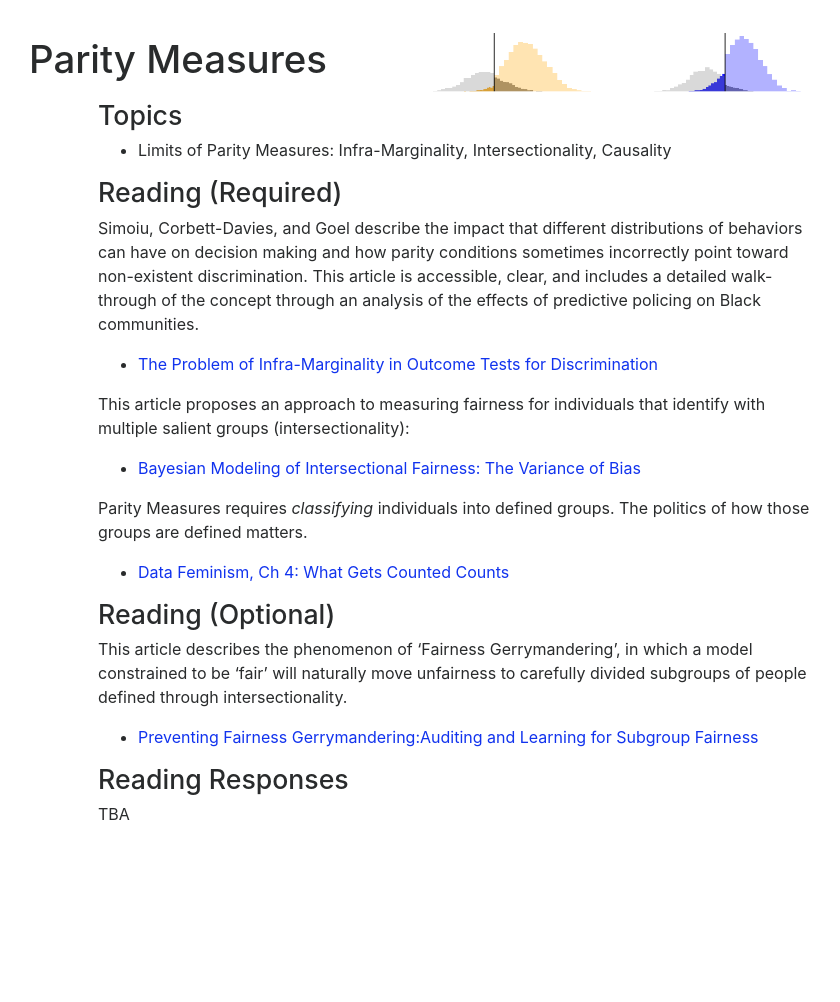
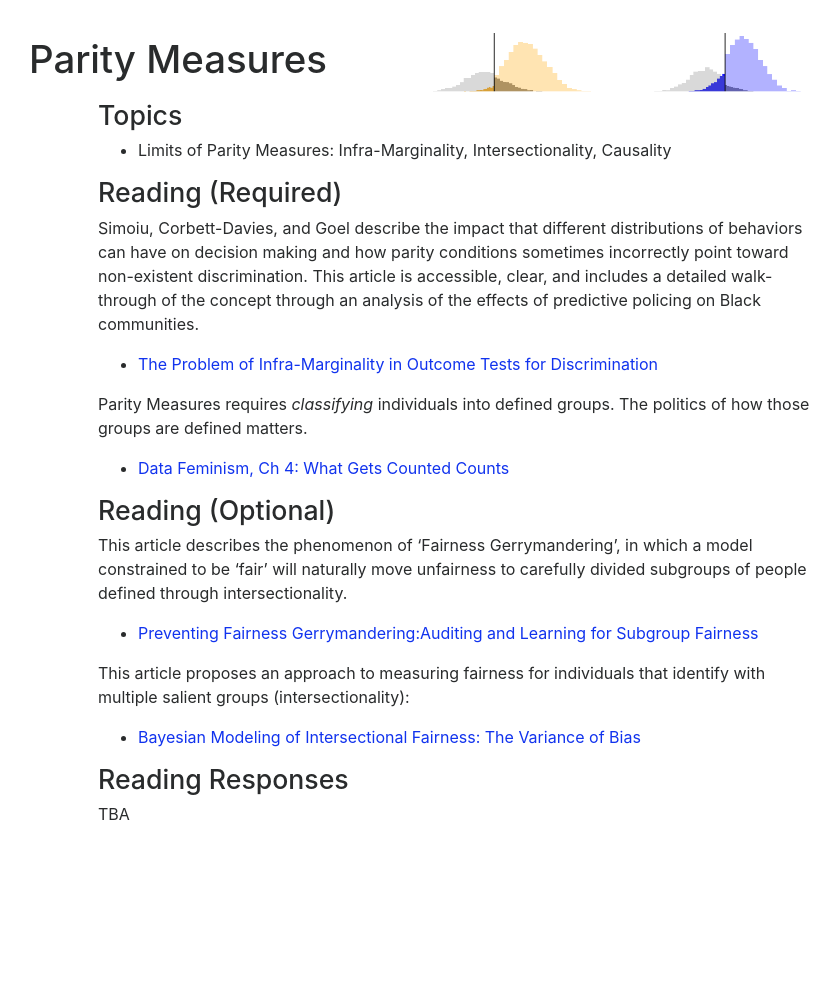
Before and after one commit to afraenkel/course-fairness-webpage, a Jekyll site: the page built from weeks/week05.md, in a window 1280 px wide. Shown: the whole page, without its empty margins (177-1017 px from the left). Built offline with Jekyll 4.4.1, drawn with Linux system fonts in a browser that asks for light colours; nearby versions of some CDN libraries; part of the change alters nothing that is shown.

```diff
--- a/weeks/week05.md
+++ b/weeks/week05.md
@@ -20,12 +20,6 @@ effects of predictive policing on Black communities.
 
 * [The Problem of Infra-Marginality in Outcome Tests for Discrimination](https://5harad.com/papers/threshold-test.pdf)
 
-This article proposes an approach to measuring fairness for
-individuals that identify with multiple salient groups
-(intersectionality):
-
-* [Bayesian Modeling of Intersectional Fairness: The Variance of Bias](https://arxiv.org/pdf/1811.07255.pdf)
-
 Parity Measures requires *classifying* individuals into defined
 groups. The politics of how those groups are defined matters.
 
@@ -40,6 +34,13 @@ intersectionality.
 
 * [Preventing Fairness Gerrymandering:Auditing and Learning for Subgroup Fairness](https://arxiv.org/pdf/1711.05144.pdf)
 
+This article proposes an approach to measuring fairness for
+individuals that identify with multiple salient groups
+(intersectionality):
+
+* [Bayesian Modeling of Intersectional Fairness: The Variance of Bias](https://arxiv.org/pdf/1811.07255.pdf)
+
+
 ## Reading Responses
 
 TBA
```
